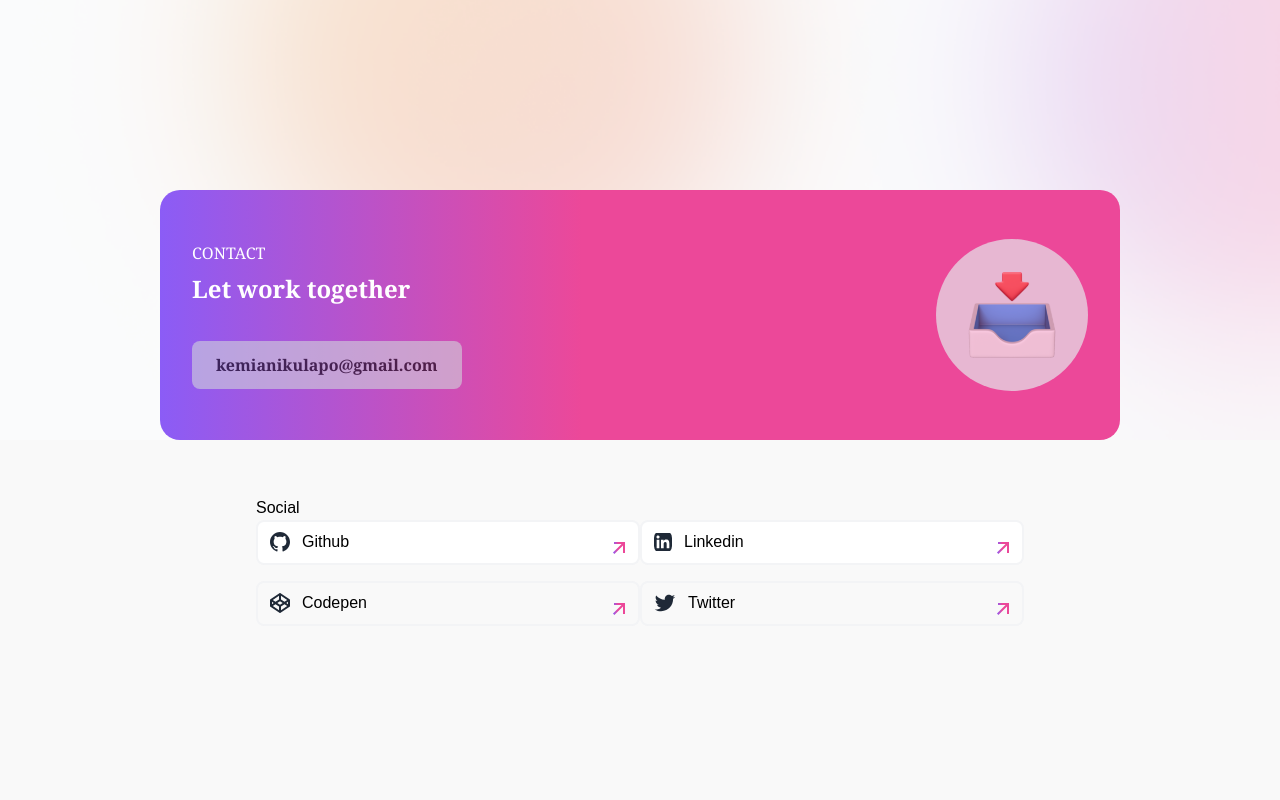
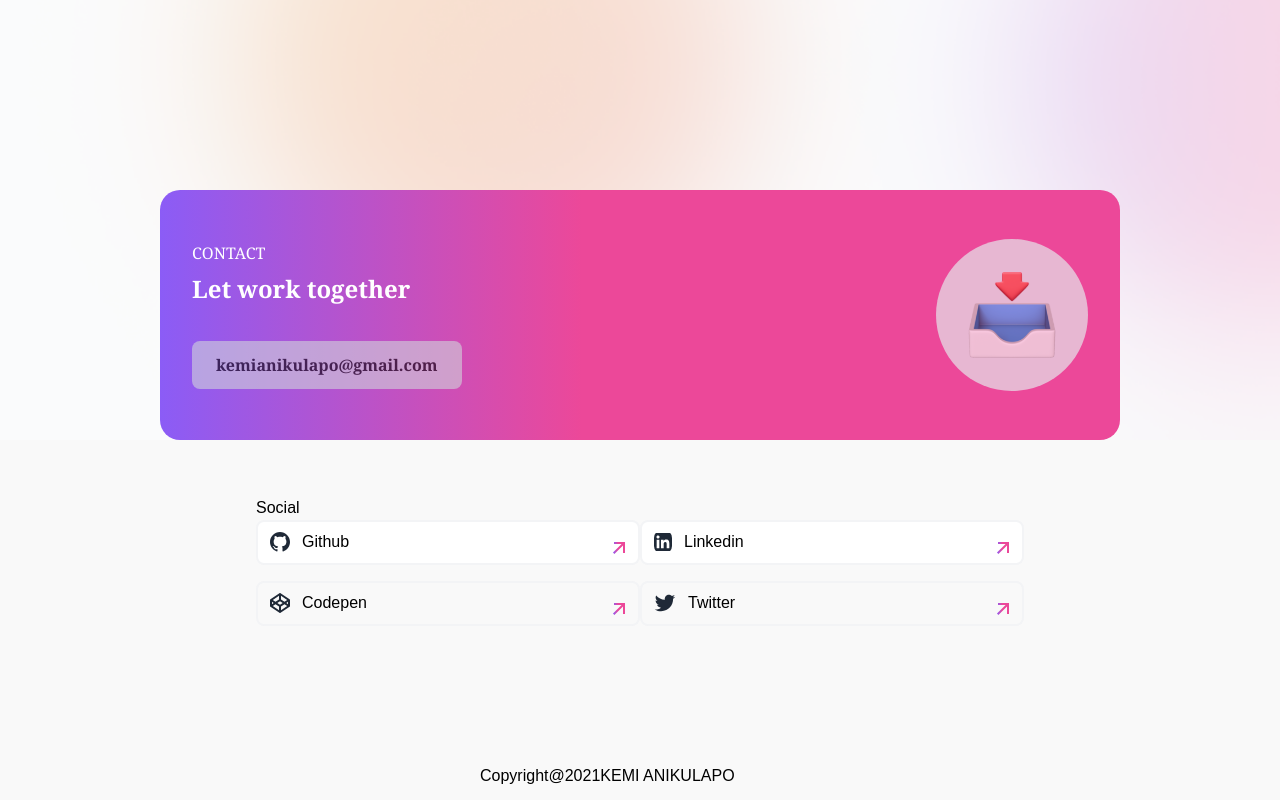
Before and after one commit to catalystcodes/port-folio, a Next.js app: page / in a window 1280 px wide. Shown: the part 2020-2820 px from the top of the page. Before the commit the page ends 2772 px from the top, so only its background shows below. Built offline with nearby package versions, Linux system fonts and the light colour scheme.

Commit message:
feat: copyright

```diff
--- a/pages/index.jsx
+++ b/pages/index.jsx
@@ -281,7 +281,10 @@ export default function Home() {
           </div>
         </div>
       </div>
-
+      <span className="flex w-1/4 m-auto py-3">
+        <p>Copyright@2021</p>
+        <h1>KEMI ANIKULAPO</h1>
+      </span>
     </div>
   );
 }
```
